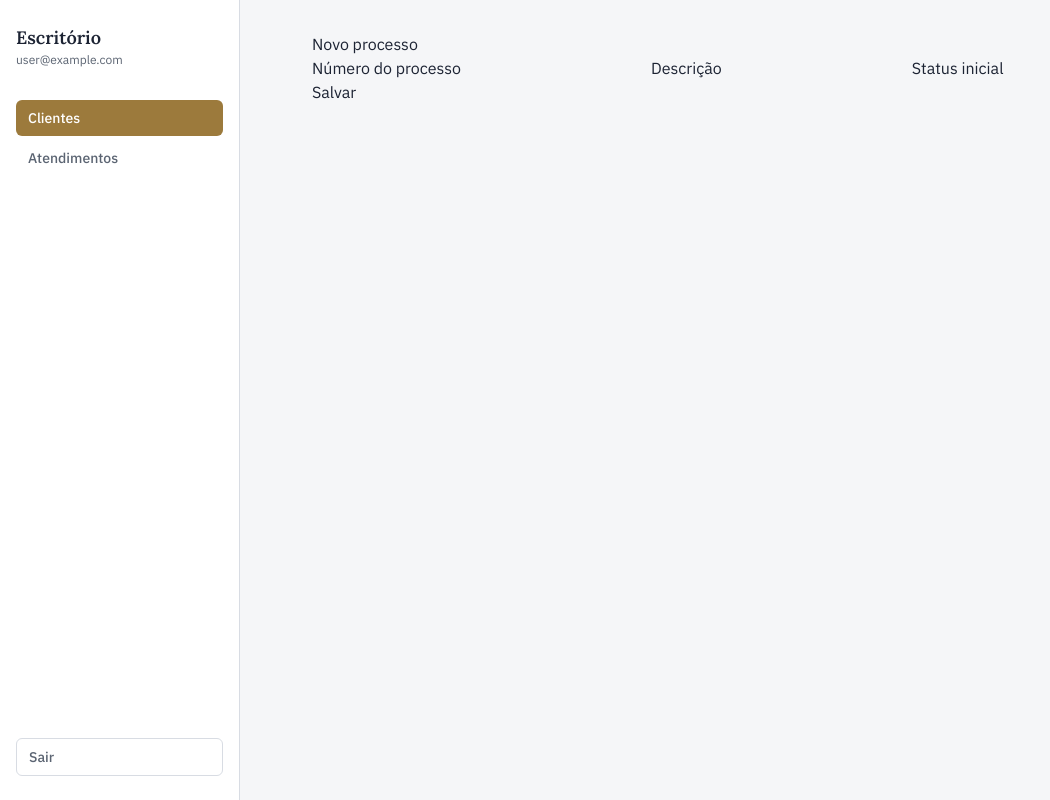
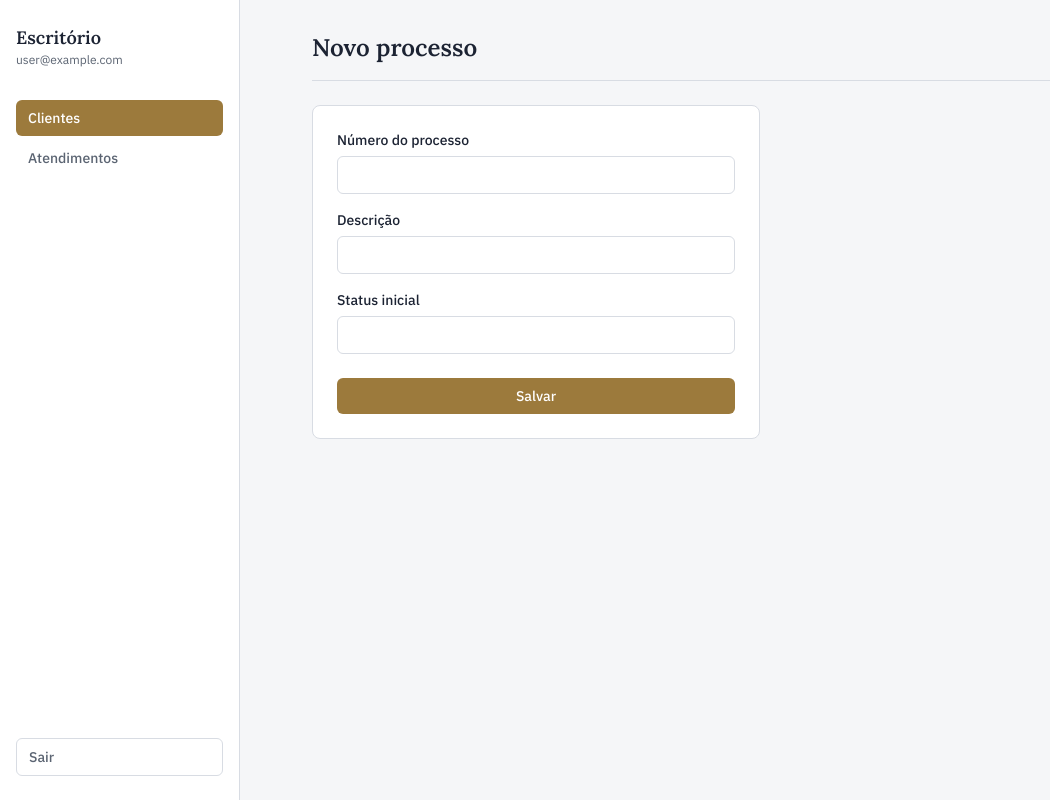
Before and after one commit to fagnergms/iaadv, a Next.js app: page /clientes/1/processos/novo in a window 1280 px wide. Shown: the whole page, without its empty margins (0-1050 px from the left). Built offline with nearby package versions, Linux system fonts and the light colour scheme; no server answers; sample sign-in values are in the browser's storage.

Commit message:
style: apply design system to novo processo form

```diff
--- a/src/app/(dashboard)/clientes/[id]/processos/novo/page.tsx
+++ b/src/app/(dashboard)/clientes/[id]/processos/novo/page.tsx
@@ -3,6 +3,9 @@
 import { use } from "react";
 import { useActionState } from "react";
 import { createProcessoAction } from "@/app/actions/processos";
+import { PageHeader } from "@/components/ui/PageHeader";
+import { Field, inputClass } from "@/components/ui/Field";
+import { buttonClass } from "@/components/ui/button-styles";
 
 export default function NovoProcessoPage({
   params,
@@ -14,23 +17,31 @@ export default function NovoProcessoPage({
   const [state, formAction, pending] = useActionState(action, {});
 
   return (
-    <div>
-      <h1>Novo processo</h1>
-      <form action={formAction}>
-        <label>
-          Número do processo
-          <input name="numeroProcesso" required />
-        </label>
-        <label>
-          Descrição
-          <input name="descricao" required />
-        </label>
-        <label>
-          Status inicial
-          <input name="statusAtual" required />
-        </label>
-        {state?.error && <p role="alert">{state.error}</p>}
-        <button type="submit" disabled={pending}>
+    <div className="flex flex-col gap-6">
+      <PageHeader title="Novo processo" />
+      <form
+        action={formAction}
+        className="flex max-w-md flex-col gap-4 rounded-lg border border-slate bg-paper-raised p-6"
+      >
+        <Field label="Número do processo">
+          <input name="numeroProcesso" required className={inputClass} />
+        </Field>
+        <Field label="Descrição">
+          <input name="descricao" required className={inputClass} />
+        </Field>
+        <Field label="Status inicial">
+          <input name="statusAtual" required className={inputClass} />
+        </Field>
+        {state?.error && (
+          <p role="alert" className="text-sm text-brick">
+            {state.error}
+          </p>
+        )}
+        <button
+          type="submit"
+          disabled={pending}
+          className={`${buttonClass("primary")} mt-2`}
+        >
           {pending ? "Salvando..." : "Salvar"}
         </button>
       </form>
```
